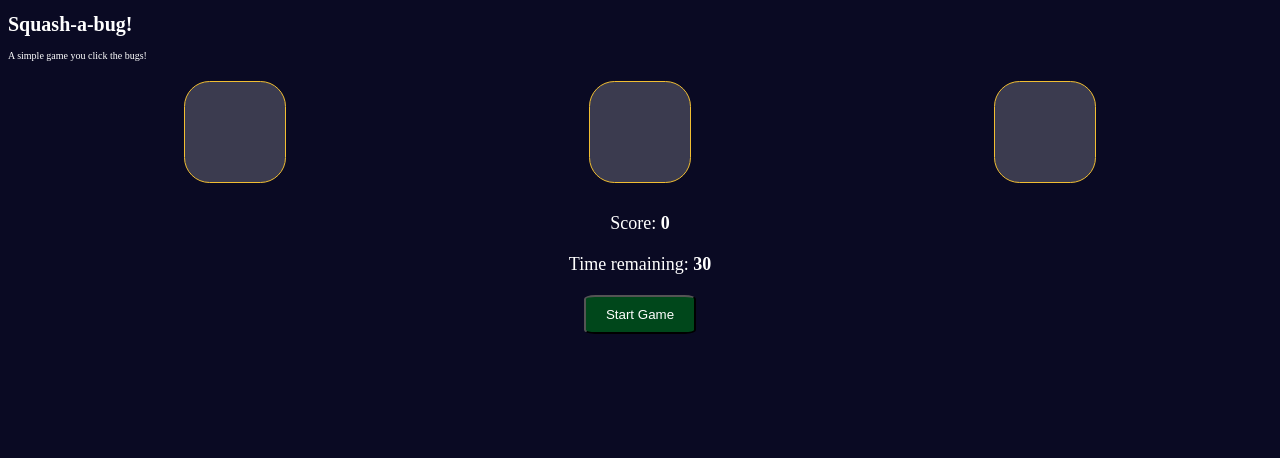
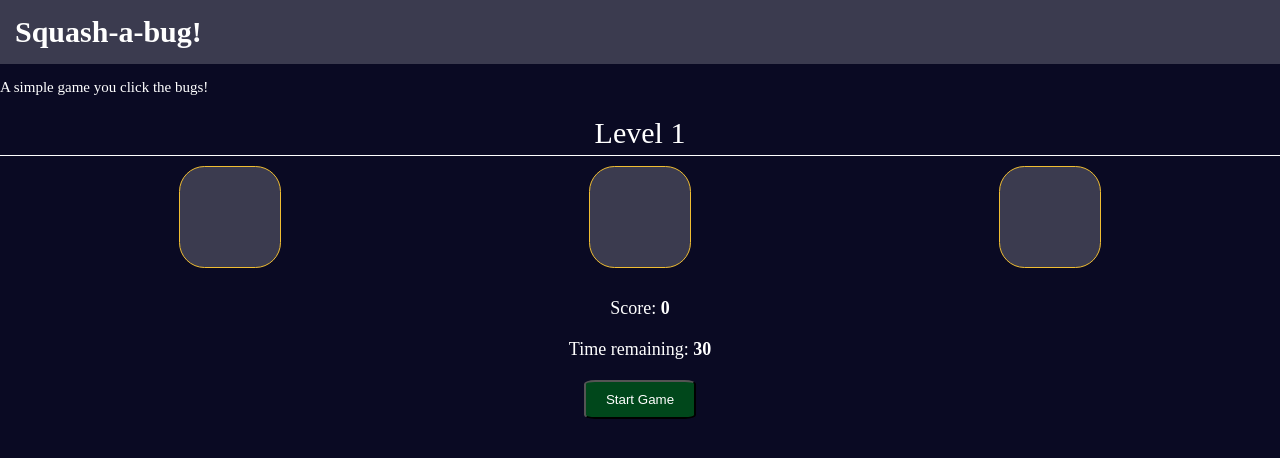
Before and after one commit to department19/FAC-Game, a website: page index.html in a window 1280 px wide. Drawn offline with Linux system fonts and the light colour scheme.

Commit message:
adjusted some styling, and added the level up part in html

```diff
--- a/index.html
+++ b/index.html
@@ -7,8 +7,11 @@
   <meta name="viewport" content="width=device-width, initial-scale=1.0"/>
 </head>
 <body>
-  <h1>Squash-a-bug!</h1>
-  <div><p>A simple game you click the bugs!</p></div>
+  <div id="headerbox">
+    <h1 id="header">Squash-a-bug!</h1>
+  </div>
+  <div><p id="description">A simple game you click the bugs!</p></div>
+  <div id="level" class="ui">Level <span id="level-value">1</span></div>
   <div id="game-area">
     <!-- Grid of holes -->
     <div class="hole"></div>
@@ -16,8 +19,8 @@
     <div class="hole"></div>
     <!-- Add more holes here -->
   </div>
-  <div id="score">Score: <span id="score-value">0</span></div>
-  <div id="timer">Time remaining: <span id="timer-value">30</span></div>
+  <div id="score" class="ui">Score: <span id="score-value">0</span></div>
+  <div id="timer" class="ui">Time remaining: <span id="timer-value">30</span></div>
   <div id="buttonbox">
     <button id="startGame" class="gamebutton">Start Game</button>
     <button id="stopGame" class="gamebutton hidden">Stop Game</button>
--- a/styles.css
+++ b/styles.css
@@ -12,6 +12,7 @@
 }
 
 html {
+    padding: 0;
     font-size: 10px;
     /* font-family: Verdana, Geneva, Tahoma, sans-serif; */
 }
@@ -19,6 +20,36 @@ html {
 body {
     background-color: var(--bg1);
     color: var(--text1);
+    margin: 0;
+    padding: 0;
+    width: 100vw;
+}
+
+#headerbox {
+    margin: 0;
+    padding: 0.5rem;
+    background-color: var(--bg4);
+}
+
+#header {
+    margin: 1rem 1rem;
+    font-size: 3rem;
+}
+
+#description {
+    font-size: 1.5rem;
+}
+
+.ui {
+    text-align: center;
+    font-size: 18px;
+    margin-top: 20px;
+}
+
+#level {
+    border-bottom: 1px solid var(--text1);
+    padding-bottom: 0.5rem;
+    font-size: 3rem;
 }
 
 #game-area {
@@ -42,20 +73,9 @@ body {
     cursor: pointer;
 }
 
-.hole > img {
-    color: #acd157;
-}
-
 /* .mole {
     background-color: var(--bug);
 } */
-
-#score,
-#timer {
-    text-align: center;
-    font-size: 18px;
-    margin-top: 20px;
-}
 
 #score-value,
 #timer-value {
```
